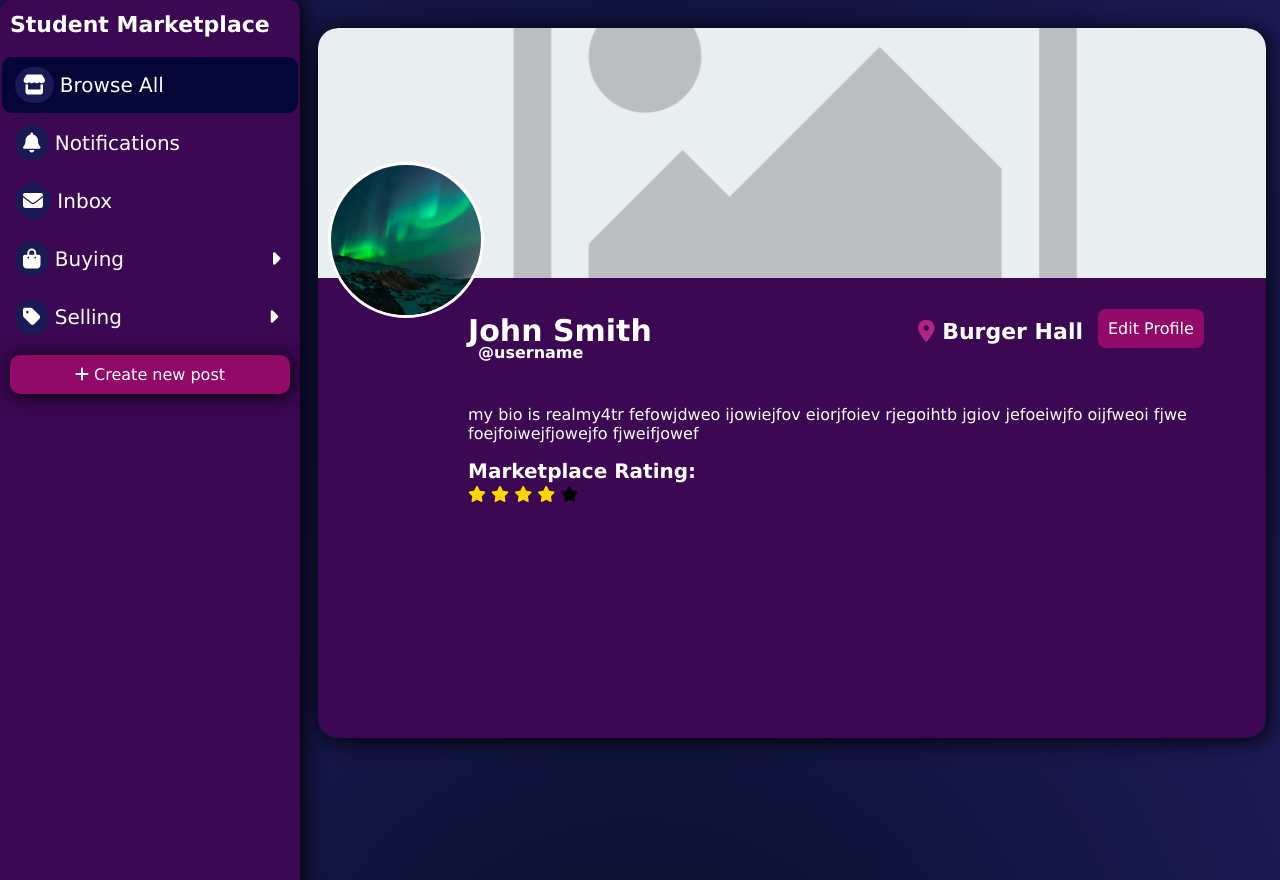
After one commit to andewmark/foo, a PHP site: page /profile.html in a window 1280 px wide. The commit adds this page. Run offline with PHP 8.4, Linux system fonts and the light colour scheme; some libraries are stand-ins or nearby versions.

```diff
--- a/foo/home.html
+++ b/foo/home.html
@@ -43,8 +43,6 @@
         </div>
     </nav>
 
-    </ul>
-
     <div class = "gallery">
         <div class="post-container">
             <a href="#"><img id="pic1" src="images/img_5terre.jpg"></a>
--- /dev/null
+++ b/foo/profile.css
@@ -0,0 +1,231 @@
+body{
+    font-family:'Verdana';
+    background-image: radial-gradient(circle, #070F28, #1B1A55);
+    color: #ffff;
+}
+
+body::-webkit-scrollbar {
+    width: 10px; /* Adjust width of scrollbar */
+    background-color: #1B1A55;
+  }
+
+body::-webkit-scrollbar-thumb {
+    background-color: #7c7c7c; /* Set background color of scrollbar thumb */
+    border-radius: 10px; /* Add rounded corners to thumb */
+  }
+
+.active {
+    background-color: #030637;
+    color: white;
+    border-color: transparent;
+}
+
+/* Styles for the menu bar */
+.sidebar {
+    height: 100%;
+    width: 300px;
+    position: fixed;
+    left: 0;
+    top: 0;
+    background-color:#3c0753;
+    overflow-x: hidden;
+    padding-top: 20px;
+    margin-top: 0;
+    box-shadow: 2px 2px 20px rgba(0,0,0,3);
+    border-radius: 10px;
+}
+
+.sidebar::-webkit-scrollbar {
+    width: 10px; /* Adjust width of scrollbar */
+    background-color: #3c0753; /* Set background color of scrollbar track */
+  }
+
+.sidebar::-webkit-scrollbar-thumb {
+    background-color: #7c7c7c; /* Set background color of scrollbar thumb */
+    border-radius: 10px; /* Add rounded corners to thumb */
+  }
+
+h3 {
+    position: relative;
+    left: 10px;
+    bottom: 30px;
+    margin-bottom: 10px;
+    font-size: 22px;
+}
+
+.sidebar > a {
+    padding: 10px 13px;
+    margin-bottom: 10px;
+    text-decoration: none;
+    border-radius: 10px;
+    font-size: 20px;
+    color: white;
+    display: block;
+    position: relative;
+    bottom: 20px;
+    margin: 2px;
+}
+
+.sidebar a:hover {
+    transition: .25s;
+    background-color: #ffffff;
+    color: black;
+
+    #icon::before {
+        color: white;
+    }
+  }
+
+.search input {
+    height: 30px;
+    width: 230px;
+    border-radius: 13px;
+    border: none;
+    margin-bottom: 10px;
+}
+
+input:focus {
+    outline: none;
+}
+
+button {
+    padding: 7px;
+    border-radius: 5px;
+    border: none;
+}
+
+button:hover {
+    cursor: pointer;
+}
+
+#rightarrow {
+    position: relative;
+    left: 140px;
+}
+
+#icon {
+    background-color: #1B1A55;
+    padding: 8px;
+    border-radius: 18px;
+}
+
+#new-listing {
+    background-color: #910a67;
+    color: #ffffff;
+    margin: 10px;
+    box-shadow: 2px 2px 20px rgba(0,0,0,3);
+    text-align: center;
+    font-size: 16px;
+}
+
+#new-listing:hover {
+    background-color: #b02584;
+    transition: .25s;
+    color: black;
+    cursor: pointer;
+}
+
+/* For main Area */
+
+.profile-container {
+    background-color: #3c0753;
+    width: 75%;
+    height: auto;
+    min-height: 500px;
+    position: relative;
+    top: 20px;
+    left: 310px;
+    box-shadow: 2px 2px 20px rgba(0,0,0,3);
+    border-radius: 20px;
+    overflow-x: hidden;
+}
+
+.profile-container img {
+    width: 100%;
+    height: 100%;
+    object-fit: cover;
+    border-radius: inherit;
+}
+
+#banner {
+    height: 250px;
+    border-top-right-radius: 20px;
+    border-top-left-radius: 20px;
+}
+
+.profile-picture-container {
+    height: 150px;
+    width: 150px;
+    border: #fff solid 3px;
+    border-radius: 2000px;
+    position: relative;
+    bottom: 120px;
+    left: 10px;
+}
+
+.profile-information-container {
+    position: relative;
+    left: 150px;
+    bottom: 150px;
+    width: 80%;
+}
+
+.profile-information-container i {
+    color: #b02584;
+}
+
+#location {
+    position: relative;
+    bottom: 95px;
+    left: 450px;
+}
+
+#name {
+    font-size: 30px;
+}
+
+#username {
+    font-size: 16px;
+}
+
+#bio {
+    position: relative;
+    bottom: 50px;
+}
+
+.user-rating {
+    position: relative;
+    bottom: 50px;
+}
+
+.user-rating h2{
+    font-size: 20px;
+}
+
+.user-rating i {
+    color: black;
+    position: relative;
+    bottom: 15px;
+
+}
+
+#checked {
+    color: gold;
+}
+
+.edit-profile {
+    background-color: #910a67;
+    text-decoration: none;
+    color: #fff;
+    padding: 10px;
+    border-radius: 8px;
+    position: relative;
+    bottom: 250px;
+    left: 630px;
+    transition: .25s ease;
+}
+
+.edit-profile:hover {
+    background-color: #b02584;
+    transition: .25s;
+}
--- /dev/null
+++ b/foo/profile.html
@@ -0,0 +1,54 @@
+<!DOCTYPE html>
+<html lang="en">
+<head>
+    <meta charset="UTF-8">
+    <meta name="viewport" content="width=device-width, initial-scale=1.0">
+    <title>Document</title>
+    <link rel="stylesheet" href="profile.css">
+    <script src="https://kit.fontawesome.com/cd3149d197.js" crossorigin="anonymous"></script>
+</head>
+<body>
+        <!-- Menu bar on the left side -->
+    <div class="sidebar">
+        <h3>Student Marketplace</h3>
+        <a class="active" href="#"><i id="icon" class="fa-solid fa-store"></i> Browse All</a>
+        <a href="./notifications.html"><i id="icon" class="fa-solid fa-bell"></i> Notifications</a>
+        <a href="/chat.html"><i id="icon" class="fa-solid fa-envelope"></i> Inbox</a>
+        <a href="/buying.html"><i id="icon" class="fa-solid fa-bag-shopping"></i> Buying <i id="rightarrow" class="fa-solid fa-caret-right"></i></a>
+        <a href="/selling.html"><i id="icon" class="fa-solid fa-tag"></i> Selling <i id="rightarrow" class="fa-solid fa-caret-right"></i></a>
+        <a id="new-listing" href="/post.html"><i class="fa-solid fa-plus"></i> Create new post</a>
+    </div>
+
+    <!-- Main Area -->
+    <div class="profile-container">
+        <div class="banner-continer">
+            <img id="banner" src="./images/defaultImg.png">
+        </div>
+        <div class="profile-picture-container">
+            <img id="profile-picture" src="./images/img_lights.jpg">
+        </div>
+
+        <div class="profile-information-container">
+            <h2 id="name">John Smith</h2>
+            <h3 id="username">@username</h3>
+            <h3 id="location"><i class="fa-solid fa-location-dot"></i> Burger Hall</h3>
+            <p id="bio"> my bio is realmy4tr fefowjdweo ijowiejfov eiorjfoiev rjegoihtb jgiov jefoeiwjfo oijfweoi fjwe foejfoiwejfjowejfo  fjweifjowef</p>
+
+            <div class="user-rating">
+                <h2>Marketplace Rating:</h2>
+                <i id="checked" class="fa-solid fa-star"></i>
+                <i id="checked" class="fa-solid fa-star"></i>
+                <i id="checked" class="fa-solid fa-star"></i>
+                <i id="checked" class="fa-solid fa-star"></i>
+                <i class="fa-solid fa-star"></i>
+            </div>
+
+            <a href=# class="edit-profile">Edit Profile</a>
+
+        </div>
+
+
+    </div>
+
+</body>
+</html>
--- a/index.js
+++ b/index.js
@@ -1,3 +1,4 @@
+const express = require('express');
 const http = require('http');
 const path = require('path');
 const fs = require('fs');
--- a/package.json
+++ b/package.json
@@ -10,6 +10,7 @@
   "author": "Andrew M",
   "license": "ISC",
   "dependencies": {
+    "express": "^4.19.2",
     "uuid": "^9.0.1"
   },
   "devDependencies": {
```
Also changed, not shown: foo/listing.css (+29 -0 lines), foo/listing.html (+17 -2 lines), package-lock.json.
